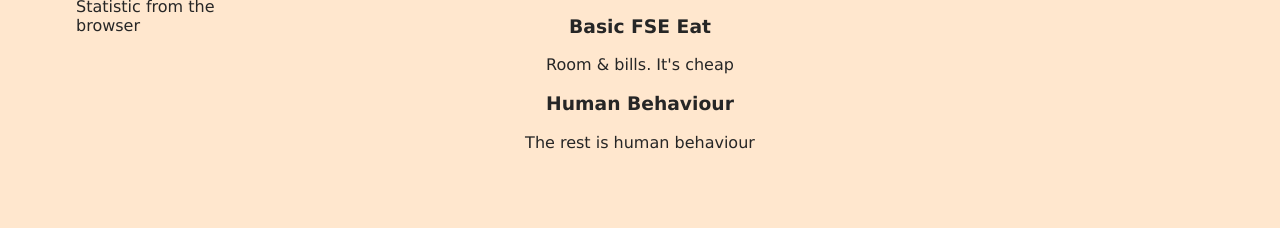
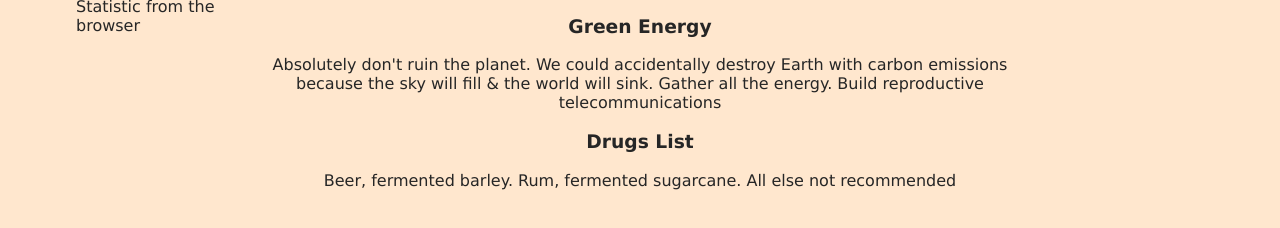
Before and after one commit to Kutchup/Kutchup.github.io, a plain HTML site: page index.html in a window 1280 px wide. Shown: the part 226-454 px from the top of the page. Drawn offline with Linux system fonts and the light colour scheme.

Commit message:
Add files via upload

```diff
--- a/index.html
+++ b/index.html
@@ -105,11 +105,11 @@ function do_scale() {
 function run() {
 // λ #-----------------------------# Run Website #-----------------------------# π
 
-item_001.textContent = "Basic FSE Eat"
-item_001_detail.textContent = "Room & bills. It's cheap"
+item_001.textContent = "Green Energy"
+item_001_detail.textContent = "Absolutely don't ruin the planet. We could accidentally destroy Earth with carbon emissions because the sky will fill & the world will sink. Gather all the energy. Build reproductive telecommunications"
 
-item_002.textContent = "Human Behaviour"
-item_002_detail.textContent = "The rest is human behaviour"
+item_002.textContent = "Drugs List"
+item_002_detail.textContent = "Beer, fermented barley. Rum, fermented sugarcane. All else not recommended"
 
 // item_001_link.href = "detail.html"
 // item_001_link.textContent = "Link"
```
